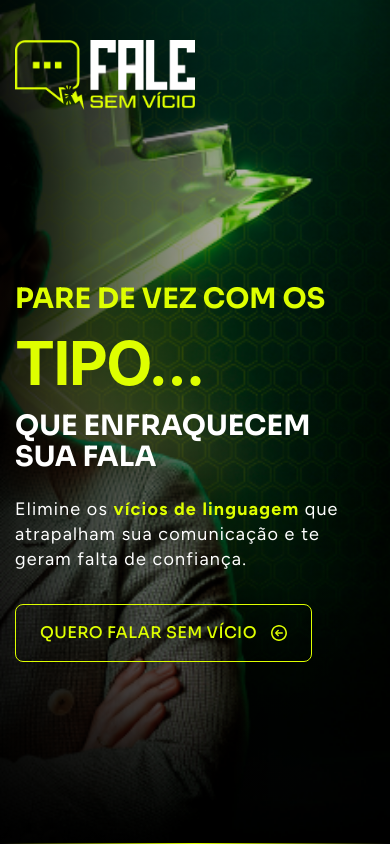
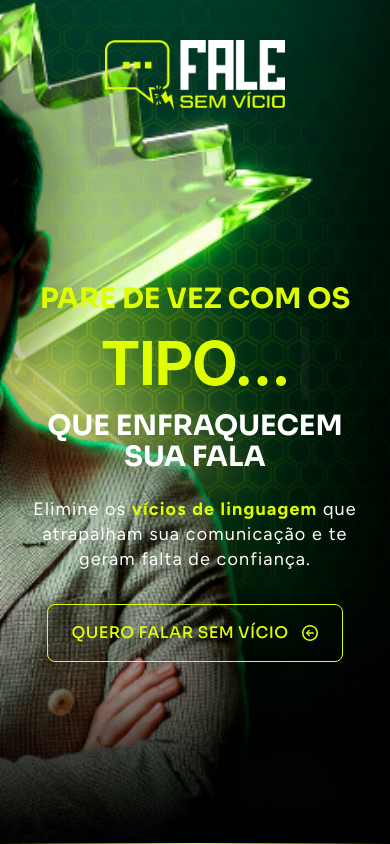
Before and after one commit to abrahaogabriel/fale-sem-vicio, a React (Vite) app: page / in a window 390 px wide. Shown: the top 844 px of the page. Built offline with nearby package versions, Linux system fonts and the light colour scheme; a web font is replaced by a local one.

Commit message:
fix: remove dark overlay, expand subtitle width, center mobile content

```diff
--- a/src/components/sections/Hero.tsx
+++ b/src/components/sections/Hero.tsx
@@ -30,13 +30,6 @@ export function Hero() {
                     className="w-full h-full object-cover object-right md:object-center"
                     fetchPriority="high"
                 />
-                {/* Gradient overlay for better text readability */}
-                <div
-                    className="absolute inset-0"
-                    style={{
-                        background: 'linear-gradient(90deg, rgba(0,0,0,0.85) 0%, rgba(0,0,0,0.4) 50%, rgba(0,0,0,0) 100%)'
-                    }}
-                />
             </motion.div>
 
             {/* --- CONTENT CONTAINER --- */}
@@ -45,7 +38,7 @@ export function Hero() {
                 className="relative z-10 flex flex-col h-full min-h-screen px-[15px] md:px-[120px] py-[40px] md:py-[60px]"
             >
                 {/* --- LOGO --- */}
-                <div className="mb-auto">
+                <div className="mb-auto w-full flex justify-center md:justify-start">
                     <img
                         src={imgLogoPng}
                         alt="Fale Sem Vício"
@@ -53,8 +46,8 @@ export function Hero() {
                     />
                 </div>
 
-                {/* --- MAIN CONTENT (Left aligned) --- */}
-                <div className="flex flex-col items-start max-w-[700px] mb-auto mt-8 md:mt-0">
+                {/* --- MAIN CONTENT (Centered on mobile, left-aligned on desktop) --- */}
+                <div className="flex flex-col items-center md:items-start text-center md:text-left max-w-[700px] mb-auto mt-8 md:mt-0 w-full">
 
                     {/* H1 - Line 1 */}
                     <motion.p
@@ -71,7 +64,7 @@ export function Hero() {
                         initial={{ opacity: 0, y: 20 }}
                         animate={{ opacity: 1, y: 0 }}
                         transition={{ delay: 0.4, duration: 0.6 }}
-                        className="h-[80px] md:h-[140px] overflow-hidden mb-2 flex items-center"
+                        className="h-[80px] md:h-[140px] overflow-hidden mb-2 flex items-center justify-center md:justify-start w-full"
                     >
                         <TextType
                             text={["ÉÉÉÉ...", "ENTÃÃO...", "TIPO...", "MAS...", "ENTÃO..."]}
@@ -101,7 +94,7 @@ export function Hero() {
                         initial={{ opacity: 0, y: 20 }}
                         animate={{ opacity: 1, y: 0 }}
                         transition={{ delay: 0.8, duration: 0.6 }}
-                        className="font-figtree font-normal text-[18px] md:text-[28px] text-white leading-[1.4] tracking-[1.15px] mb-8 md:mb-10 max-w-[600px]"
+                        className="font-figtree font-normal text-[18px] md:text-[28px] text-white leading-[1.4] tracking-[1.15px] mb-8 md:mb-10 max-w-full md:max-w-[700px]"
                     >
                         Elimine os <span className="font-semibold text-brand-lime">vícios de linguagem</span> que atrapalham sua comunicação e te geram falta de confiança.
                     </motion.p>
```
